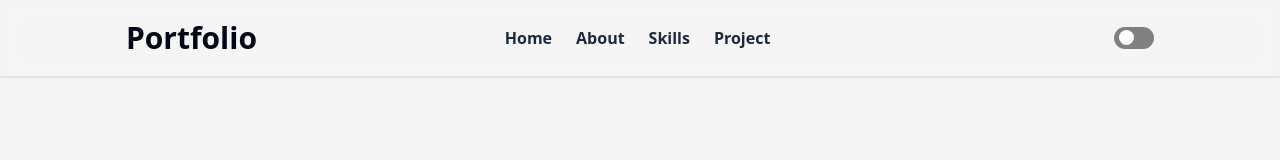
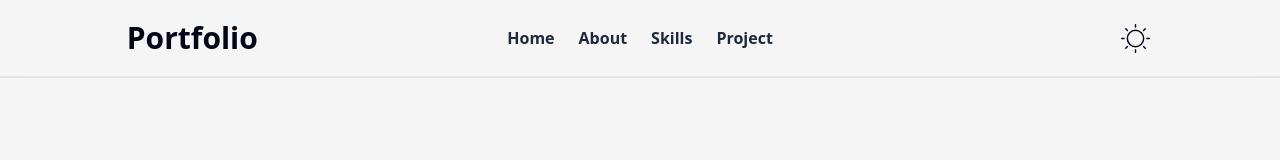
Before and after one commit to zackdesu/portfolio, a Next.js app: page / in a window 1280 px wide. Shown: the top 160 px of the page. Built offline with nearby package versions, Linux system fonts and the light colour scheme.

Commit message:
Using icons switch (light, dark) instead using toggle switch

```diff
--- a/components/toggleswitch.jsx
+++ b/components/toggleswitch.jsx
@@ -1,19 +1,21 @@
 "use client";
 
 import React, { useEffect, useState } from "react";
-import "../public/css/style.css";
+import { CiLight, CiDark } from "react-icons/ci";
 
 const ToggleSwitch = () => {
   const [isOn, setIsOn] = useState(false);
-
+  const [icon, setIcon] = useState(<CiLight size={35} />);
   const handleIsOn = () => {
     setIsOn(!isOn);
     if (isOn) {
       document.documentElement.classList.remove("dark");
       localStorage.removeItem("theme");
+      setIcon(<CiLight size={35} />);
     } else {
       document.documentElement.classList.add("dark");
       localStorage.setItem("theme", "dark");
+      setIcon(<CiDark size={35} />);
     }
   };
 
@@ -23,14 +25,21 @@ const ToggleSwitch = () => {
     if (theme === "dark") {
       document.documentElement.classList.add("dark");
       setIsOn(true);
+      setIcon(<CiDark size={35} />);
     }
-  }, [isOn, setIsOn]);
+  }, [isOn, setIsOn, icon]);
 
   return (
     <>
-      <input type="checkbox" id="switch" onChange={handleIsOn} checked={isOn} />
+      <input
+        type="checkbox"
+        className="absolute hidden"
+        id="switch"
+        onChange={handleIsOn}
+        checked={isOn}
+      />
       <label htmlFor="switch" className="md:-mr-10">
-        Toggle
+        {icon}
       </label>
     </>
   );
--- a/public/css/style.css
+++ /dev/null
@@ -1,46 +0,0 @@
-input[type="checkbox"] {
-  height: 0;
-  width: 0;
-  visibility: hidden;
-  position: absolute;
-}
-
-label {
-  cursor: pointer;
-  text-indent: -9999px;
-  width: 2.5rem;
-  height: 1.375rem;
-  background: grey;
-  display: block;
-  border-radius: 6.25rem;
-  position: relative;
-  -webkit-border-radius: 6.25rem;
-  -moz-border-radius: 6.25rem;
-  -ms-border-radius: 6.25rem;
-  -o-border-radius: 6.25rem;
-}
-
-label:after {
-  content: "";
-  position: absolute;
-  top: 3.4px;
-  left: 5px;
-  width: 0.9375rem;
-  height: 0.9375rem;
-  background: #fff;
-  border-radius: 90px;
-  transition: 0.3s;
-}
-
-input:checked + label {
-  background: #27272a;
-}
-
-input:checked + label:after {
-  left: calc(100% - 5px);
-  transform: translateX(-100%);
-}
-
-label:active:after {
-  width: 1.25rem;
-}
```
